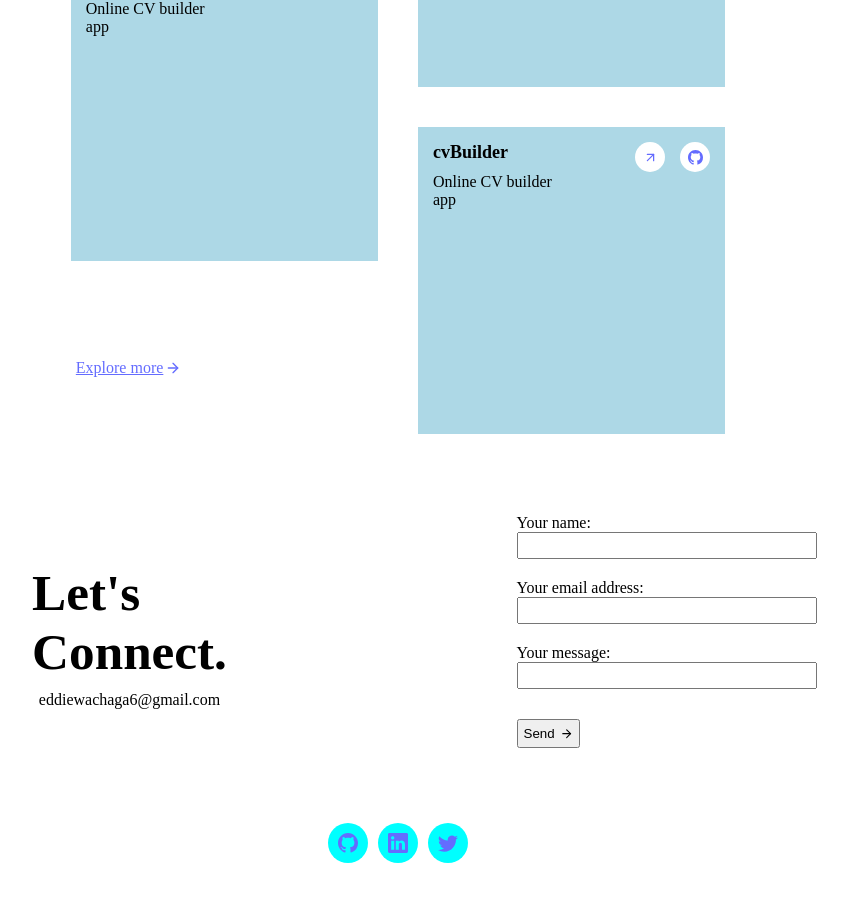
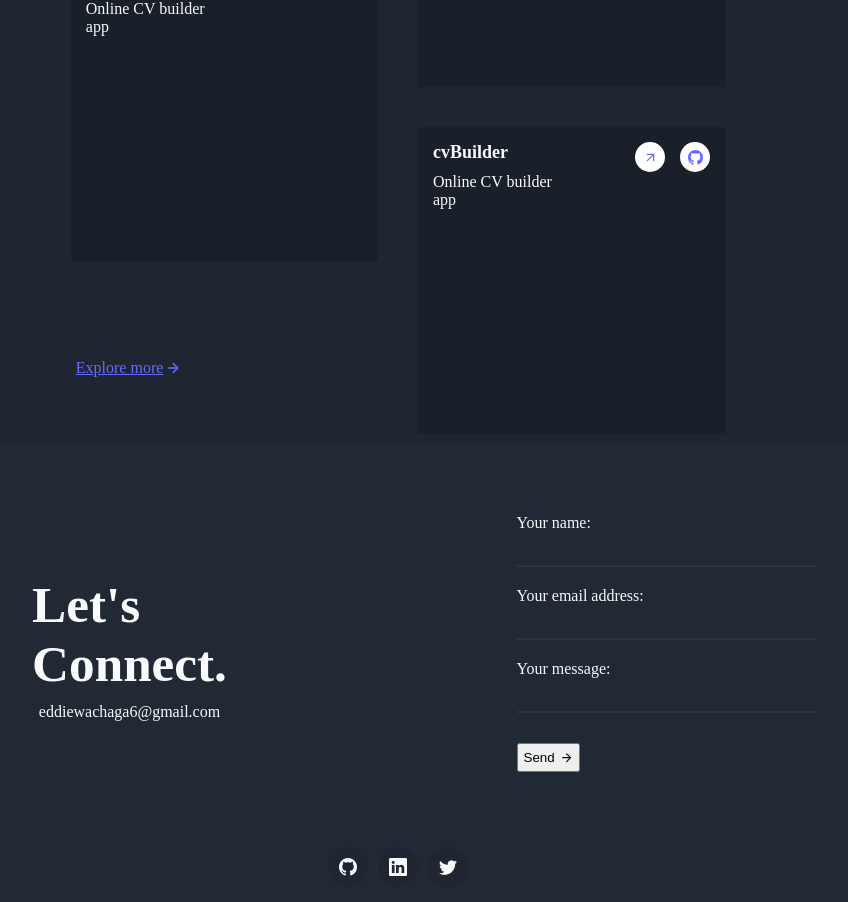
Before and after one commit to Eddie-Thiiru/portfolio, a React (Vite) app: page / in a window 1280 px wide. Shown: the part 1760-2662 px from the top of the page, without its empty margins (242-1090 px from the left). Before the commit the page ends 2638 px from the top, so only its background shows below. Built offline with nearby package versions, Linux system fonts and the light colour scheme.

Commit message:
Add background colors

```diff
--- a/src/styles/App.css
+++ b/src/styles/App.css
@@ -27,7 +27,7 @@ h3 {
 
 a {
   font-weight: 500;
-  color: #646cff;
+  color: #f9fafb;
   display: flex;
   align-items: center;
   gap: 2px;
--- a/src/styles/Footer.css
+++ b/src/styles/Footer.css
@@ -48,7 +48,12 @@ label {
 
 input {
   font-size: 1rem;
+  border: none;
+  border-bottom: 2px solid #2b3544;
+  margin-top: 10px;
   padding-top: 5px;
+  color: #f9fafb;
+  background-color: #212934;
 }
 
 @media (min-width: 1024px) {
@@ -79,11 +84,15 @@ input {
   height: 40px;
   width: 40px;
   border-radius: 50px;
-  background-color: aqua;
+  background-color: #1f2632;
   justify-content: center;
 }
 
 .socialLinks svg {
-  height: 20px;
-  width: 20px;
+  height: 18px;
+  width: 18px;
 }
+
+input:focus {
+  outline-color: aqua;
+}
--- a/src/styles/Header.css
+++ b/src/styles/Header.css
@@ -5,7 +5,7 @@
   position: sticky;
   top: 0;
   z-index: 1;
-  background-color: #1a1e28;
+  background-color: #272f3e;
   display: grid;
   grid-template-columns: 2fr 1fr;
   align-items: center;
--- a/src/styles/Hero.css
+++ b/src/styles/Hero.css
@@ -1,5 +1,6 @@
 .heroSection {
   --contentWidth: 450px;
+  background-color: #1f2632;
   display: grid;
   grid-template-rows: 2fr 1fr;
   align-items: center;
--- a/src/styles/Projects.css
+++ b/src/styles/Projects.css
@@ -1,5 +1,6 @@
 .projectsSection {
   --contentWidth: 450px;
+  background-color: #1f2632;
   display: flex;
   flex-direction: column;
   align-items: center;
@@ -9,25 +10,23 @@
 
 .projectsSection > div {
   padding: 10px;
+  background-color: #1a2029;
   aspect-ratio: 1;
 }
 
 .project1 {
   grid-column: 2 / 3;
   grid-row: 1 / 3;
-  background-color: lightblue;
 }
 
 .project2 {
   grid-column: 1 / 2;
   grid-row: 2 / 4;
-  background-color: lightblue;
 }
 
 .project3 {
   grid-column: 2 / 3;
   grid-row: 3 / 5;
-  background-color: lightblue;
 }
 
 .projectHeader {
@@ -42,6 +41,7 @@
 
 .projectsSection a {
   grid-row: 4 / 5;
+  color: #646cff;
   align-self: center;
 }
 
--- a/src/styles/index.css
+++ b/src/styles/index.css
@@ -8,6 +8,8 @@ body {
   min-height: 100vh;
   min-width: 320px;
   font-size: 1rem;
+  color: #f9fafb;
+  background-color: #212934;
 }
 
 #root {
```
